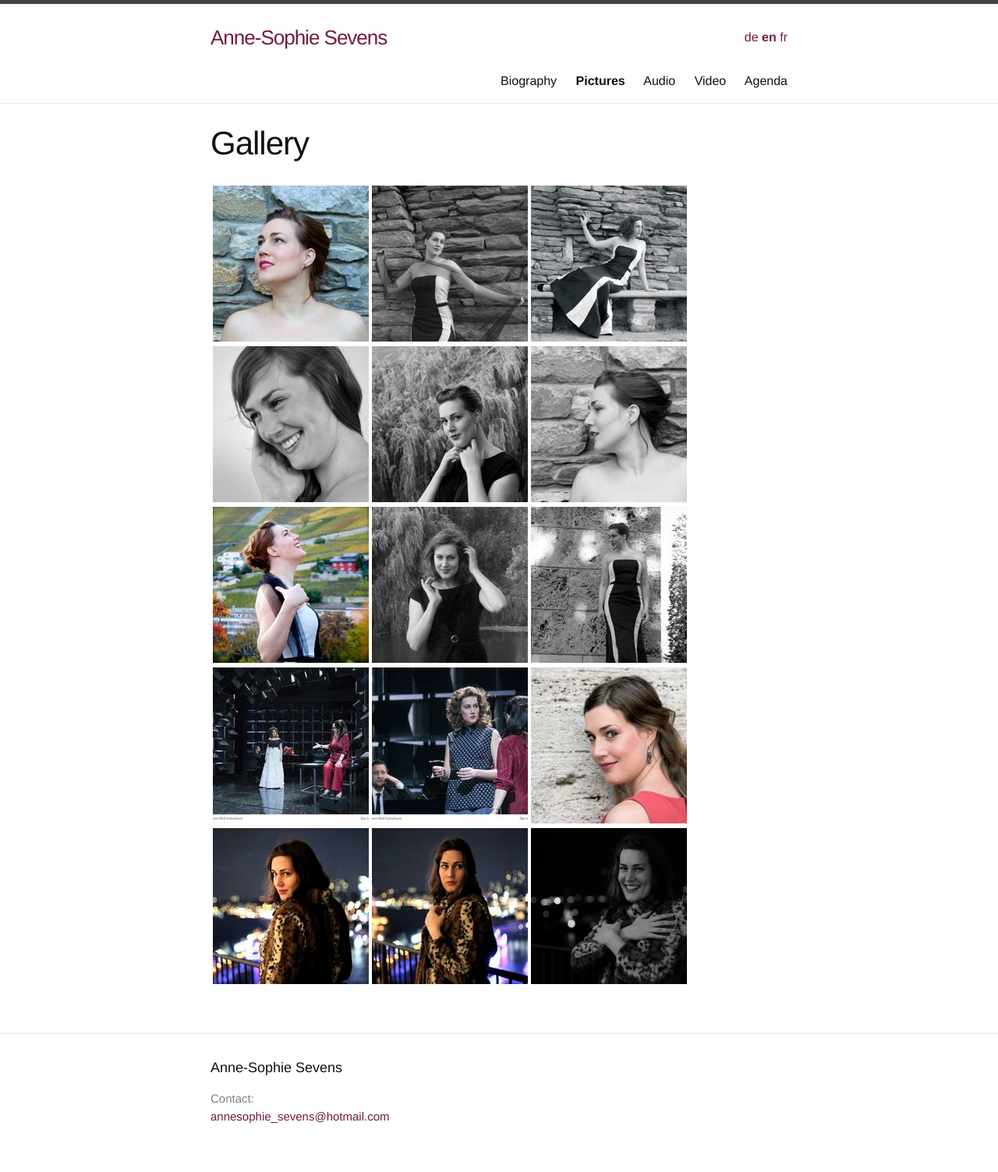
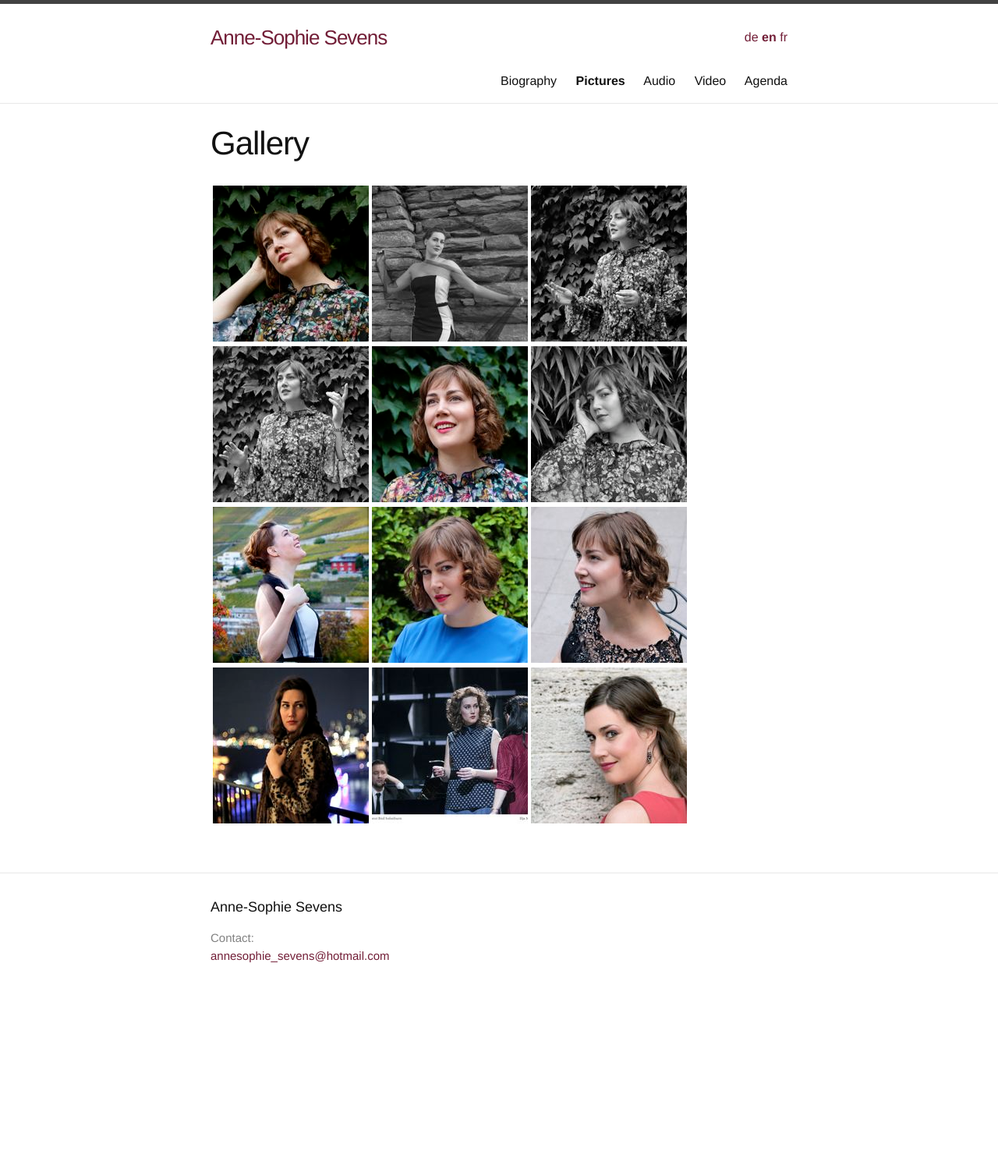
Before and after one commit to annesophie-sevens/annesophie-sevens.github.io, a Jekyll site: the page built from pictures-en.md, in a window 1280 px wide. Shown: the whole page at 78% size. Built offline with Jekyll 4.4.1, drawn with Linux system fonts in a browser that asks for light colours; after the commit the page ends 1297 px from its top, so only the background shows below that.

Commit message:
Update pictures-en.md

```diff
--- a/pictures-en.md
+++ b/pictures-en.md
@@ -5,12 +5,10 @@ menuorder: 7
 lang: en
 ref: pictures
 ---
-| <a href="/assets/a10.jpg"> ![]({{ site.baseurl }}/assets/a10-thumbnail.jpg) </a> | <a href="/assets/a5.jpg"> ![]({{ site.baseurl }}/assets/a5-thumbnail.jpg) </a> | <a href="/assets/a16.jpg">  ![]({{ site.baseurl }}/assets/a6-thumbnail.jpg) </a> |
+| <a href="/assets/20.JPG"> ![]({{ site.baseurl }}/assets/20_thumbnail.jpg) </a> | <a href="/assets/a5.jpg"> ![]({{ site.baseurl }}/assets/a5-thumbnail.jpg) </a> | <a href="/assets/21.JPG">  ![]({{ site.baseurl }}/assets/21_thumbnail.jpg) </a> |
 
-| <a href="/assets/picture5.jpg"> ![]({{ site.baseurl }}/assets/picture5-thumbnail.jpg) </a> | <a href="/assets/a11.jpg"> ![]({{ site.baseurl }}/assets/a11-thumbnail.jpg) </a> | <a href="/assets/a2.jpg">![]({{ site.baseurl }}/assets/a2-thumbnail.jpg) </a> |
+| <a href="/assets/22.JPG"> ![]({{ site.baseurl }}/assets/22_thumbnail.jpg) </a> | <a href="/assets/23.JPG"> ![]({{ site.baseurl }}/assets/23_thumbnail.jpg) </a> | <a href="/assets/24.JPG">![]({{ site.baseurl }}/assets/24_thumbnail.jpg) </a> |
 
-|  <a href="/assets/a4.jpg">  ![]({{ site.baseurl }}/assets/a4-thumbnail.jpg) </a> | <a href="/assets/a14.jpg"> ![]({{ site.baseurl }}/assets/a14-thumbnail.jpg) </a>|<a href="/assets/a1.jpg"> ![]({{ site.baseurl }}/assets/a1-thumbnail.jpg) </a>|
+|  <a href="/assets/a4.jpg">  ![]({{ site.baseurl }}/assets/a4-thumbnail.jpg) </a> | <a href="/assets/25.JPG"> ![]({{ site.baseurl }}/assets/25_thumbnail.jpg) </a>|<a href="/assets/26.jpg"> ![]({{ site.baseurl }}/assets/26_thumbnail.jpg) </a>|
 
-| <a href="/assets/aaa.jpg"> ![]({{ site.baseurl }}/assets/aaa-thumbnail.jpg) </a> | <a href="/assets/aab.jpg"> ![]({{ site.baseurl }}/assets/aab-thumbnail.jpg) </a> | <a href="/assets/muurfoto.jpg">  ![]({{ site.baseurl }}/assets/muurfoto_thumbnail.jpg) </a> |
-
-|  <a href="/assets/b1.jpg">  ![]({{ site.baseurl }}/assets/b1-thumbnail.jpg) </a> |  <a href="/assets/b2.jpg"> ![]({{ site.baseurl }}/assets/b2-thumbnail.jpg) </a> | <a href="/assets/b4.jpg"> ![]({{ site.baseurl }}/assets/b4-thumbnail.jpg) </a>|
+| <a href="/assets/b2.jpg"> ![]({{ site.baseurl }}/assets/b2-thumbnail.jpg) </a> | <a href="/assets/aab.jpg"> ![]({{ site.baseurl }}/assets/aab-thumbnail.jpg) </a> | <a href="/assets/muurfoto.jpg">  ![]({{ site.baseurl }}/assets/muurfoto_thumbnail.jpg) </a> |
```
